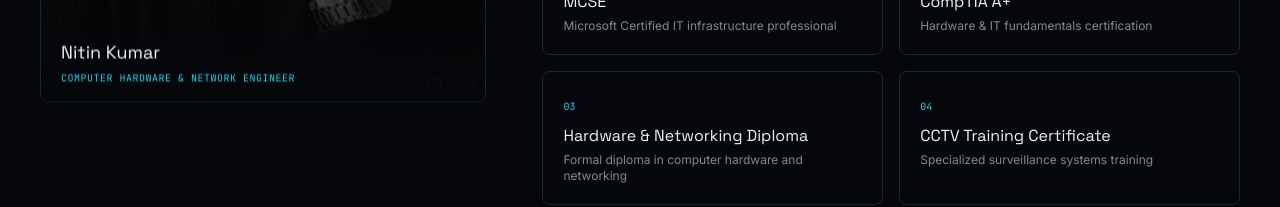
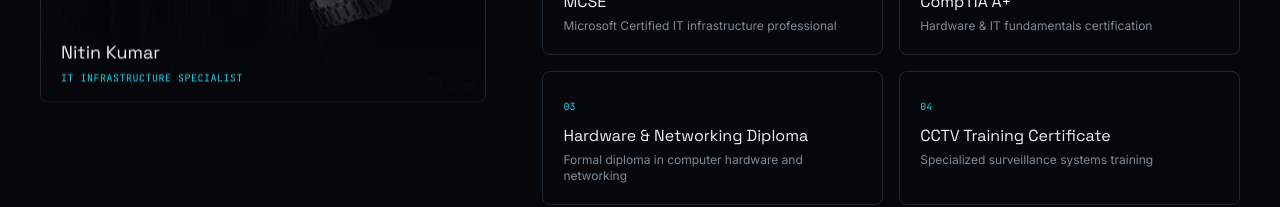
Before and after one commit to vipin-kumar17/Nitin-IT-Support-portfolio-website-, a Next.js app: page /about in a window 1280 px wide. Shown: the part 1040-1247 px from the top of the page. Built offline with nearby package versions, Linux system fonts and the light colour scheme.

Commit message:
Change name

```diff
--- a/src/components/AboutPhotoTilt.tsx
+++ b/src/components/AboutPhotoTilt.tsx
@@ -44,7 +44,7 @@ export default function AboutPhotoTilt() {
         <div className="absolute bottom-0 left-0 right-0 px-5 py-4 pointer-events-none">
           <p className="font-display text-lg text-ink">Nitin Kumar</p>
           <p className="font-mono text-[10px] text-cyan tracking-wider mt-1">
-            COMPUTER HARDWARE &amp; NETWORK ENGINEER
+          IT INFRASTRUCTURE SPECIALIST
           </p>
         </div>
       </div>
```
